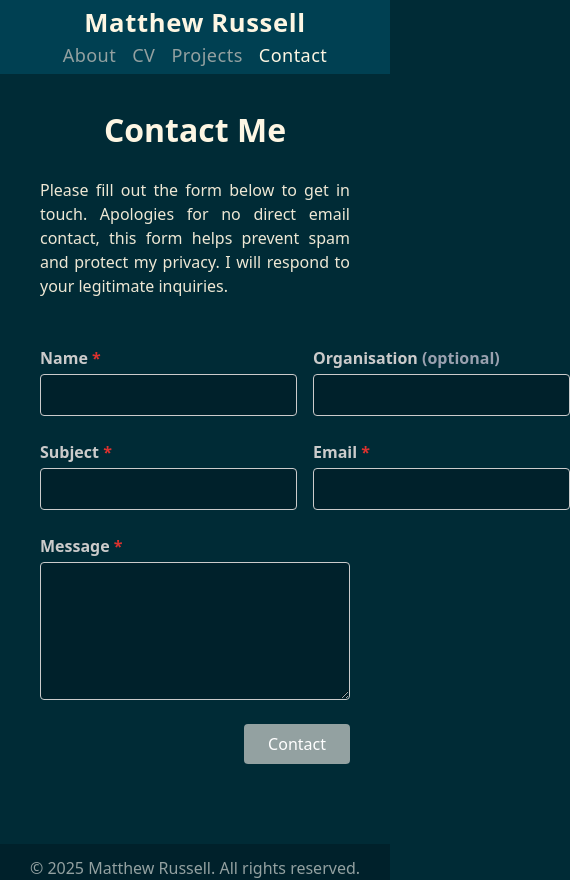
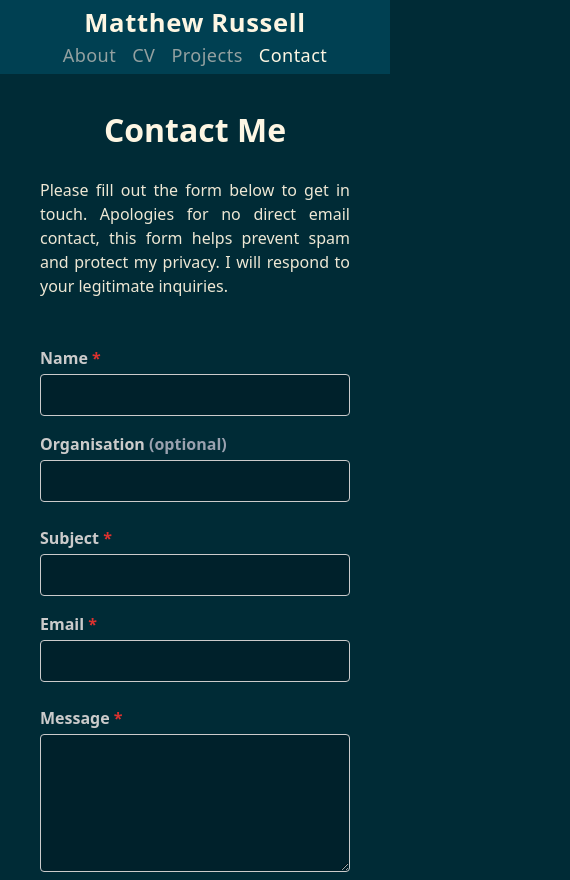
Before and after one commit to mjrussell91/mjrussell-net, an Angular app: page /contact in a window 390 px wide. Shown: the top 880 px of the page, 570 px wide, since content can reach past the window. Built offline with nearby package versions, Linux system fonts and the light colour scheme.

Commit message:
responsive updates

```diff
--- a/src/app/page-contact/page-contact.html
+++ b/src/app/page-contact/page-contact.html
@@ -1,12 +1,12 @@
 <section>
     <h1>Contact Me</h1>
     <br />
-    <p class="md:mx-8">Please fill out the form below to get in touch. Apologies for no direct email contact, this form helps prevent spam and protect my privacy. I will respond to your legitimate inquiries.</p>
+    <p class="">Please fill out the form below to get in touch. Apologies for no direct email contact, this form helps prevent spam and protect my privacy. I will respond to your legitimate inquiries.</p>
     <br />
     <br />
-	<form class="flex flex-col gap-6 max-w-2xl mx-auto" (ngSubmit)="submit()" #contactForm="ngForm" novalidate>
+	<form class="flex flex-col gap-6 x-auto" (ngSubmit)="submit()" #contactForm="ngForm" novalidate>
 		<!-- Row 1: Name and Organisation -->
-		<div class="flex flex-row gap-4">
+		<div class="flex sm:flex-row flex-col gap-4">
 			<div class="flex-1 flex flex-col">
 				<label for="name" class="mb-1 font-semibold">Name <span class="text-brand-red">*</span></label>
 				<input id="name" name="name" type="text" class="border rounded px-3 py-2 bg-blue-4" [(ngModel)]="form.name" (input)="validate()" required aria-required="true" />
@@ -18,7 +18,7 @@
 			</div>
 		</div>
 		<!-- Row 2: Subject and Email -->
-		<div class="flex flex-row gap-4">
+		<div class="flex flex-col sm:flex-row gap-4">
 			<div class="flex-1 flex flex-col">
 				<label for="subject" class="mb-1 font-semibold">Subject <span class="text-brand-red">*</span></label>
 				<input id="subject" name="subject" type="text" class="border rounded px-3 py-2 bg-blue-4" [(ngModel)]="form.subject" (input)="validate()" required aria-required="true" />
@@ -37,7 +37,7 @@
 			<span *ngIf="validationErrors.message" class="text-brand-red text-sm mt-1">{{ validationErrors.message }}</span>
 		</div>
 		<!-- Row 4: Response Message & Submit Button -->
-		<div class="flex items-center justify-between gap-8">
+		<div class="flex flex-col sm:flex-row items-center justify-between gap-8">
             <p class="mt-2 text-lg text-left!" aria-live="polite">{{ responseMessage | async }}</p>
 			<button [disabled]="!contactForm.valid || submitted" id="contact-form-submit-button" type="submit" [class]="buttonColor" class="text-white px-6 py-2 rounded transition-colors cursor-pointer disabled:cursor-default">Contact</button>
 		</div>
```
